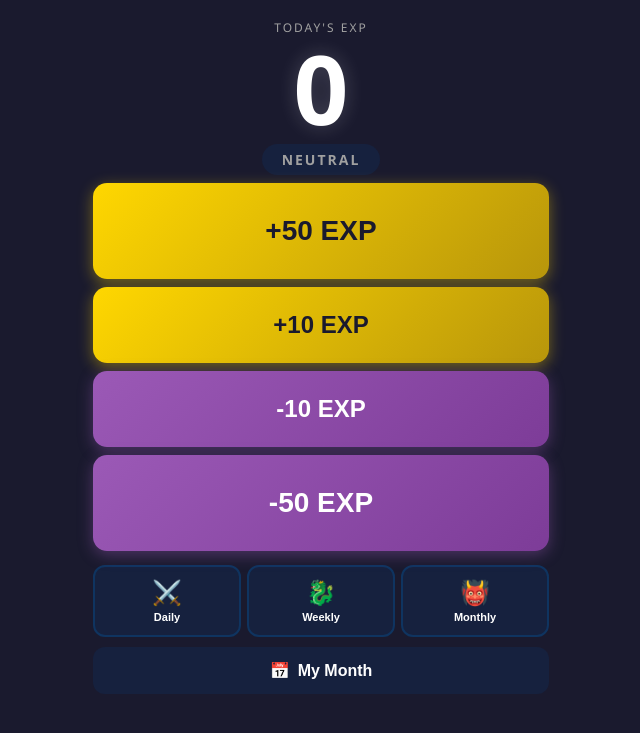
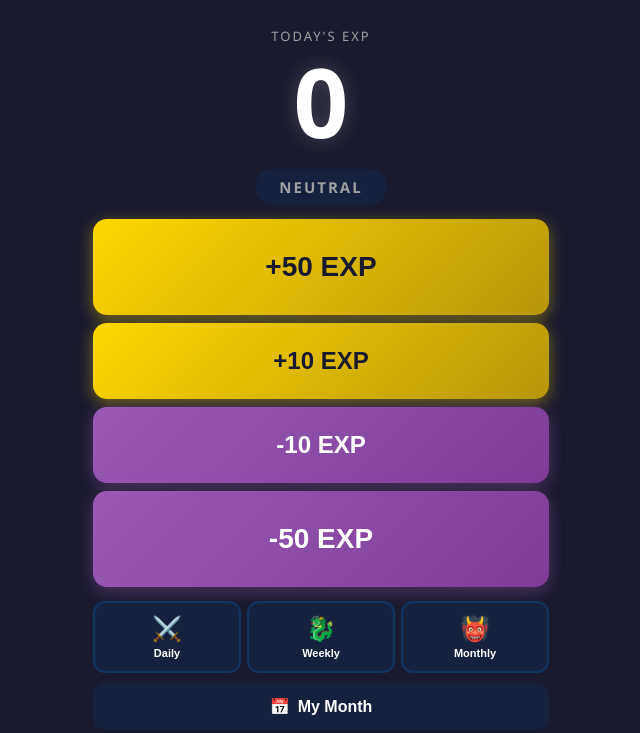
Before and after one commit to JonBearHimself/yourpg, a plain HTML site: page index.html in a window 1280 px wide. Shown: the part 67-800 px from the top of the page, without its empty margins (319-959 px from the left). Drawn offline with Linux system fonts and the light colour scheme.

Commit message:
Increase EXP display size and spacing

```diff
--- a/styles.css
+++ b/styles.css
@@ -109,27 +109,28 @@ html, body {
 /* EXP Section */
 .exp-section {
     text-align: center;
-    padding: 20px 0 12px;
+    padding: 24px 0 16px;
 }
 
 .exp-section.compact {
-    padding: 12px 0 8px;
+    padding: 20px 0 14px;
 }
 
 .exp-label {
-    font-size: 12px;
+    font-size: 13px;
     color: var(--text-secondary);
     letter-spacing: 2px;
-    margin-bottom: 4px;
+    margin-bottom: 8px;
 }
 
 .exp-value {
-    font-size: 64px;
+    font-size: 80px;
     font-weight: 800;
     color: var(--text-primary);
     transition: all 0.3s ease;
     text-shadow: 0 0 20px rgba(255, 255, 255, 0.2);
     line-height: 1;
+    margin: 8px 0;
 }
 
 .exp-value.positive {
@@ -155,12 +156,12 @@ html, body {
 /* Status Badge */
 .status-badge {
     display: inline-block;
-    padding: 6px 20px;
-    border-radius: 16px;
-    font-size: 14px;
+    padding: 8px 24px;
+    border-radius: 18px;
+    font-size: 15px;
     font-weight: 700;
     letter-spacing: 2px;
-    margin-top: 8px;
+    margin-top: 12px;
 }
 
 .status-badge.hero {
```
